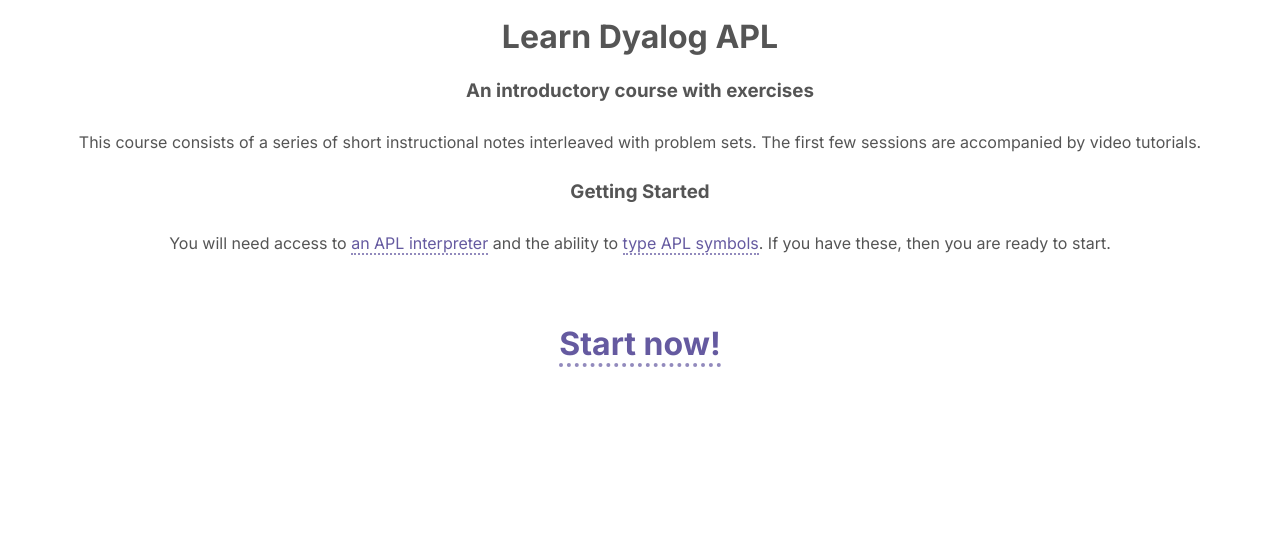
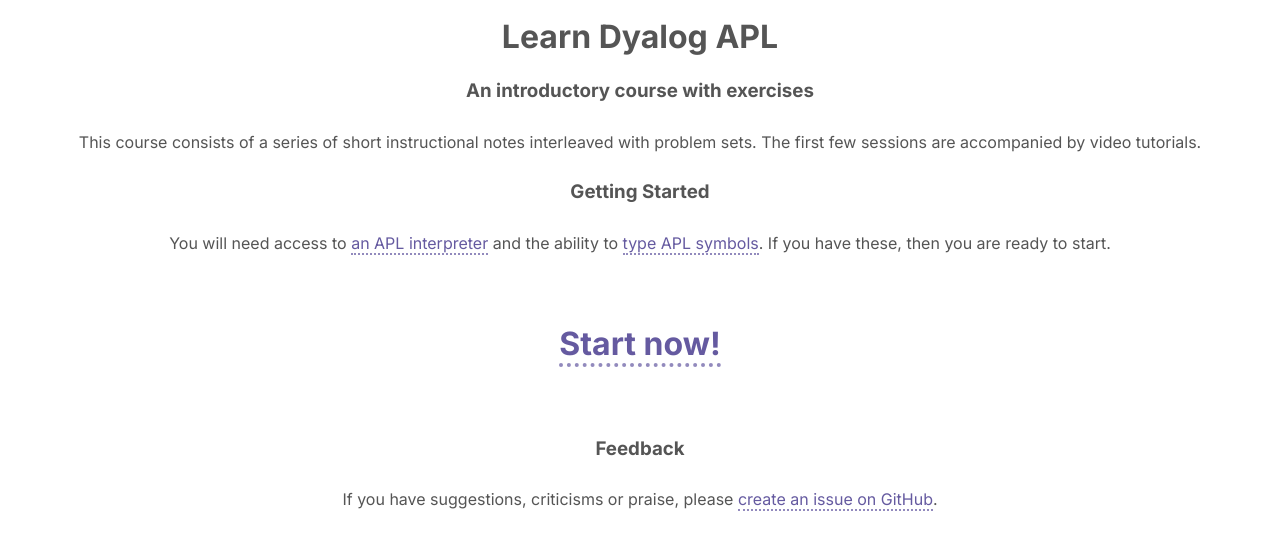
Before and after one commit to rikedyp/APLWorkshop, a Jekyll site: the page built from index.md, in a window 1280 px wide. Shown: the top 550 px of the page. Built offline with Jekyll 4.4.1, drawn with Linux system fonts in a browser that asks for light colours; our own code applies the rules of GitHub Pages for plain Markdown files.

Commit message:
Feedback link

```diff
--- a/index.md
+++ b/index.md
@@ -17,4 +17,9 @@ You will need access to [an APL interpreter](https://aplwiki.com/wiki/Running_AP
 
 # [Start now!]({{ site.baseurl }}/course/1)
 
+<br>
+
+### Feedback
+If you have suggestions, criticisms or praise, please [create an issue on GitHub](https://github.com/rikedyp/APLWorkshop/issues/new?assignees=rikedyp&labels=&template=feedback.md&title=).
+
 </div>
```
